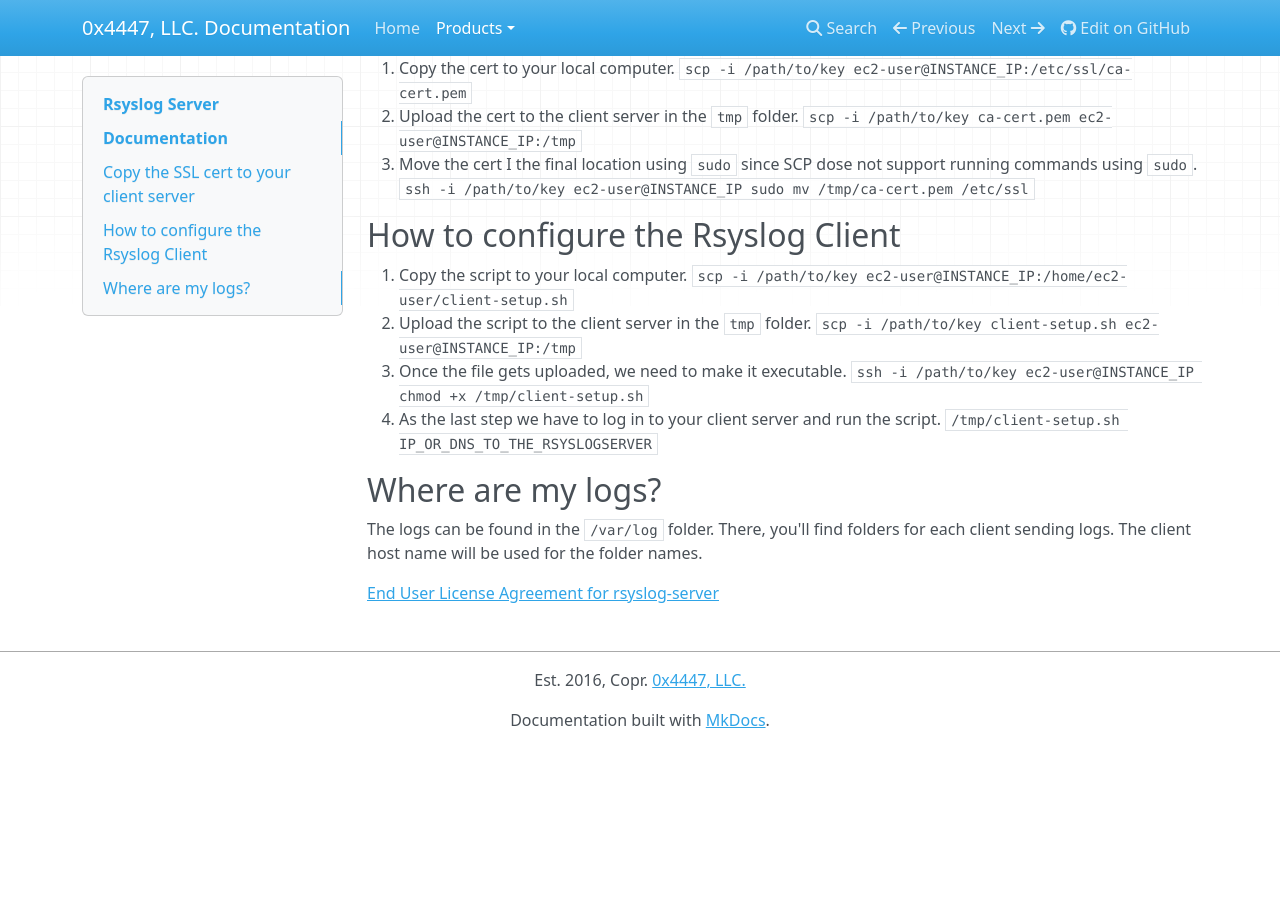
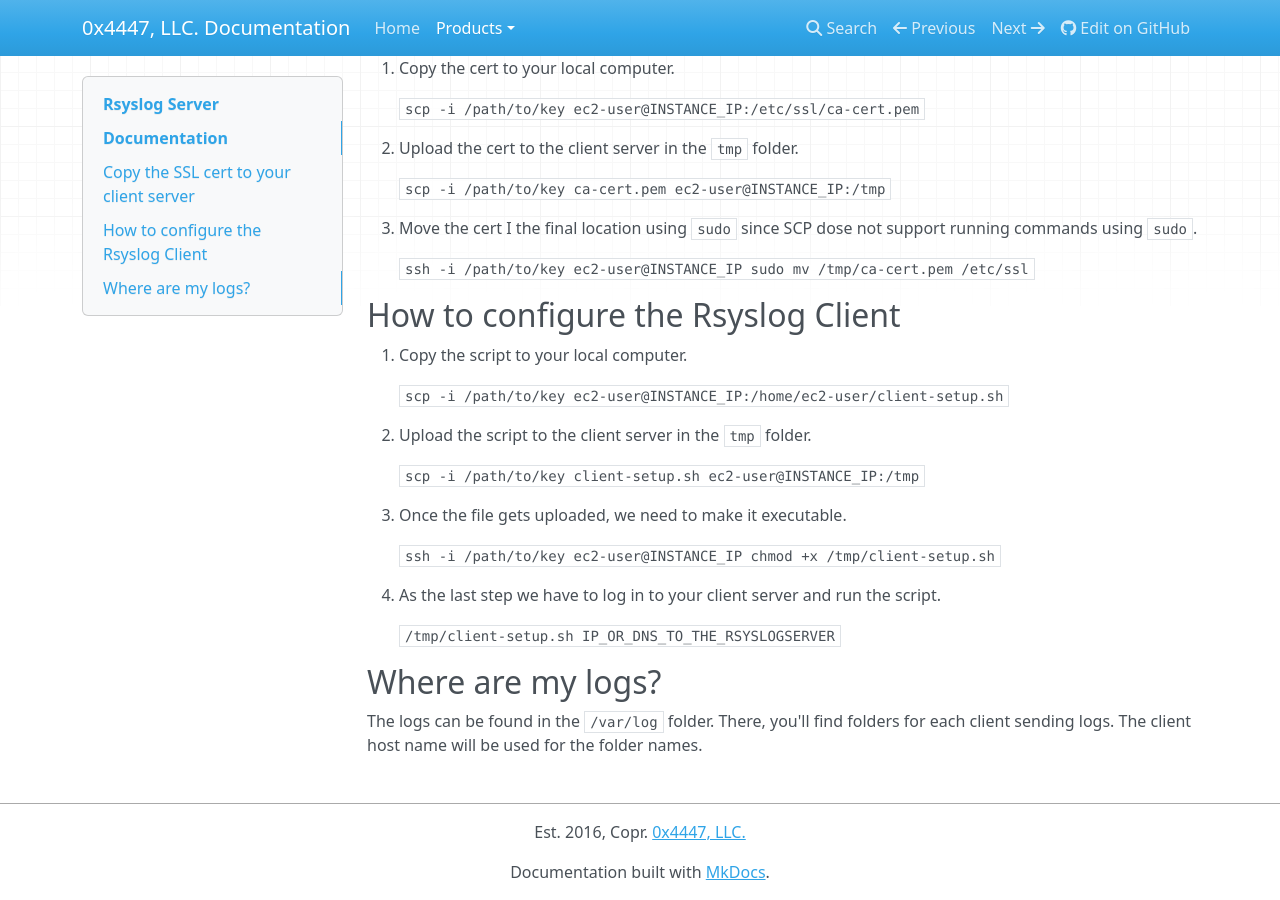
Before and after one commit to 0x4447-office/0x4447_webpage_documentation, an MkDocs documentation site: the page built from docs/products/rsyslog-server.md, in a window 1280 px wide and 900 px high, scrolled down 695 px. Built offline with MkDocs 1.6.1, drawn with Linux system fonts in a browser that asks for light colours; nearby versions of some CDN libraries; before the commit the page ends 1443 px from its top, so only the background shows below that.

Commit message:
Better formaing

```diff
--- a/docs/products/rsyslog-server.md
+++ b/docs/products/rsyslog-server.md
@@ -26,25 +26,35 @@ The main frame of reference to be aware off, is that you'll use your computer as
 ## Copy the SSL cert to your client server
 
 1. Copy the cert to your local computer.
-`scp -i /path/to/key ec2-user@INSTANCE_IP:/etc/ssl/ca-cert.pem`
+
+	`scp -i /path/to/key ec2-user@INSTANCE_IP:/etc/ssl/ca-cert.pem`
+
 2. Upload the cert to the client server in the `tmp` folder.
-`scp -i /path/to/key ca-cert.pem ec2-user@INSTANCE_IP:/tmp`
+
+	`scp -i /path/to/key ca-cert.pem ec2-user@INSTANCE_IP:/tmp`
+
 3. Move the cert I the final location using `sudo` since SCP dose not support running commands using `sudo`.
-`ssh -i /path/to/key ec2-user@INSTANCE_IP sudo mv /tmp/ca-cert.pem /etc/ssl`
+
+	`ssh -i /path/to/key ec2-user@INSTANCE_IP sudo mv /tmp/ca-cert.pem /etc/ssl`
 
 ## How to configure the Rsyslog Client
 
 1. Copy the script to your local computer.
-`scp -i /path/to/key ec2-user@INSTANCE_IP:/home/ec2-user/client-setup.sh`
+
+	`scp -i /path/to/key ec2-user@INSTANCE_IP:/home/ec2-user/client-setup.sh`
+
 2. Upload the script to the client server in the `tmp` folder.
-`scp -i /path/to/key client-setup.sh ec2-user@INSTANCE_IP:/tmp`
+
+	`scp -i /path/to/key client-setup.sh ec2-user@INSTANCE_IP:/tmp`
+
 3. Once the file gets uploaded, we need to make it executable.
-`ssh -i /path/to/key ec2-user@INSTANCE_IP chmod +x /tmp/client-setup.sh`
+
+	`ssh -i /path/to/key ec2-user@INSTANCE_IP chmod +x /tmp/client-setup.sh`
+
 4. As the last step we have to log in to your client server and run the script.
-`/tmp/client-setup.sh IP_OR_DNS_TO_THE_RSYSLOGSERVER`
+
+	`/tmp/client-setup.sh IP_OR_DNS_TO_THE_RSYSLOGSERVER`
 
 ## Where are my logs?
 
 The logs can be found in the `/var/log` folder. There, you'll find folders for each client sending logs. The client host name will be used for the folder names.
-
-[End User License Agreement for rsyslog-server](https://www.notion.so/2d4e7306f3ba4da889b63ce7bb62c940)
```
